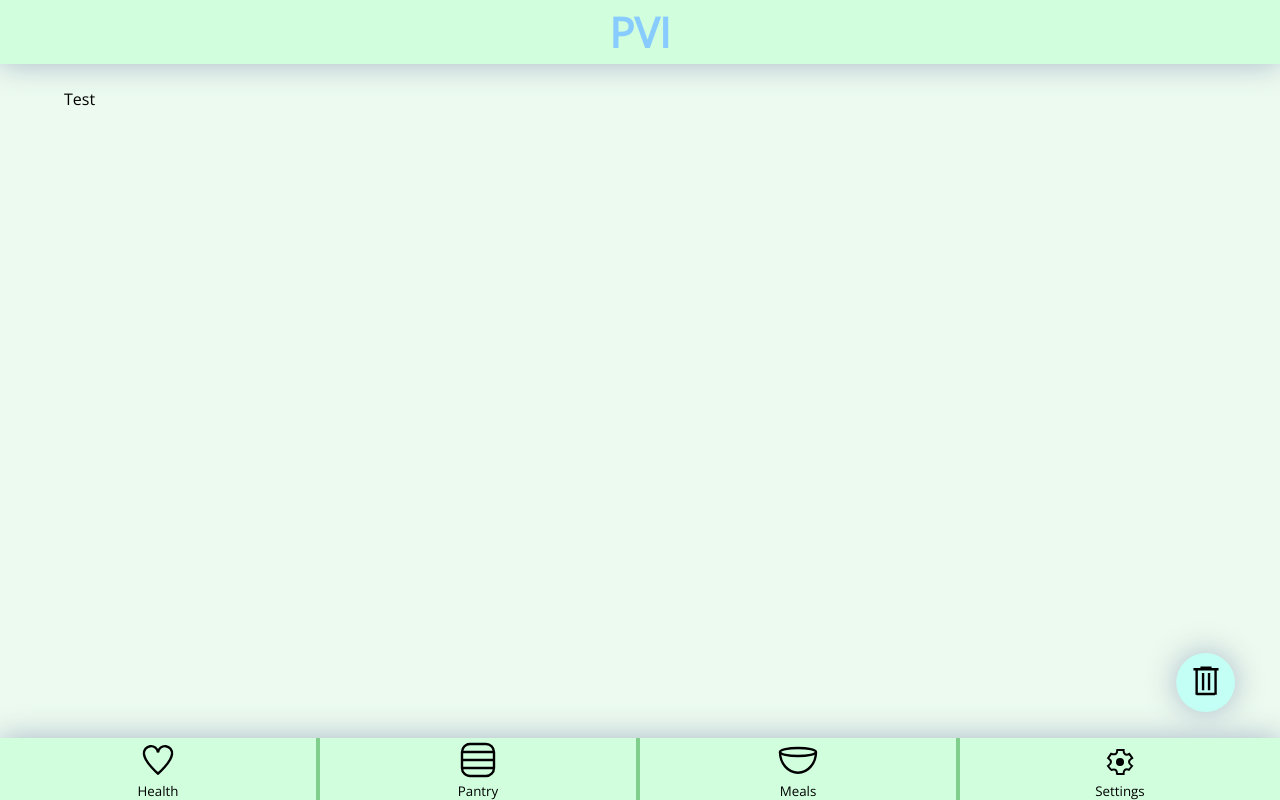
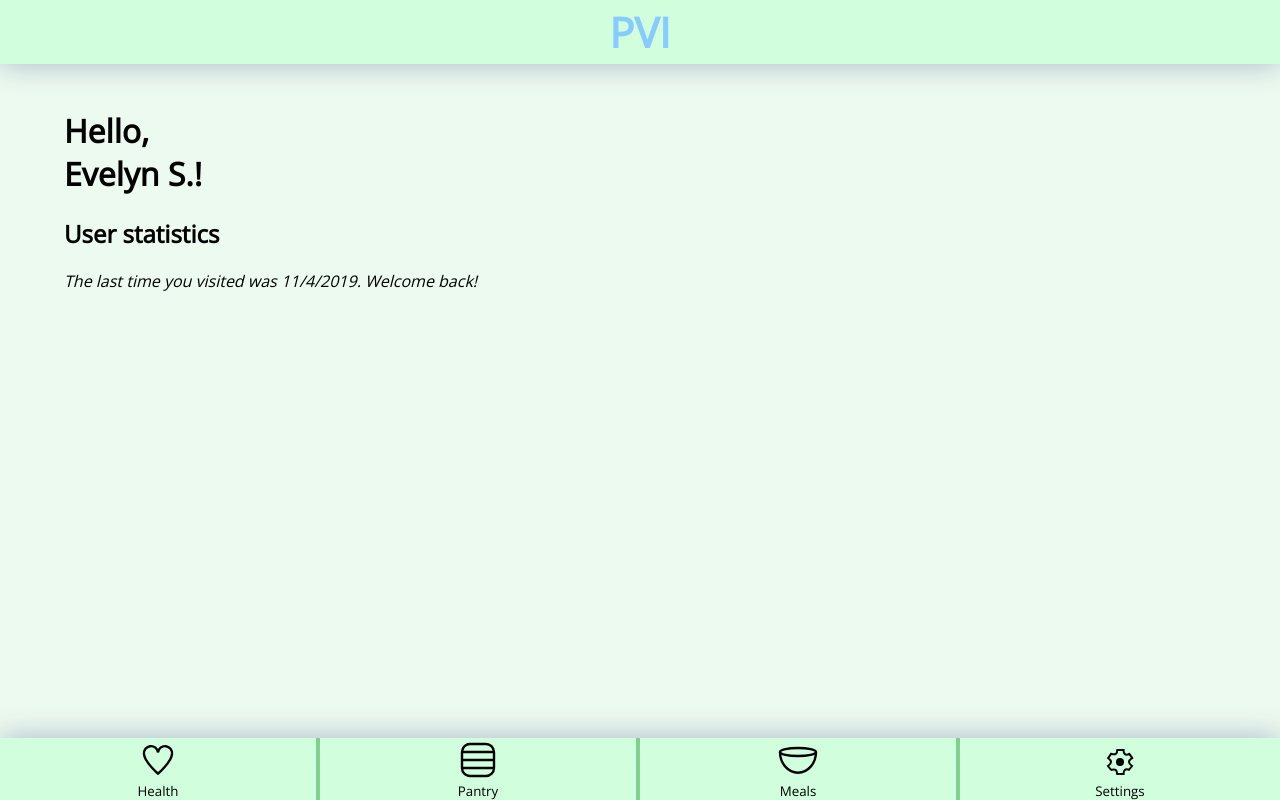
Before and after one commit to frankiekim5/Junior_Design_PVI, a Flask app: page / in a window 1280 px wide. Run offline with Flask 2, Linux system fonts and the light colour scheme.

Commit message:
Setup css system for app page, set up home and pantry pages for macro instances

```diff
--- a/demo/app.py
+++ b/demo/app.py
@@ -9,10 +9,8 @@ app = Flask(__name__)
 def main():
 	if request.method == "POST":
 		return render_template("index.html")
-	# page = render_template("home.html", name="Evelyn S.")
-	page = render_template("pantry.html")
 	# print(type(page))
-	return render_template("index.html", page=Markup(page))
+	return render_template("index.html", name="Evelyn S.")
 
 
 @app.route('/login')
@@ -21,14 +19,13 @@ def login():
 
 @app.route('/home')
 def home():
-	page = render_template("home.html", name="test")
 	return render_template("index.html", page=Markup(page))
 
 
 @app.route('/pantry')
 def pantry():
 	return render_template("pantry.html")
-	return render_template("index.html", page=Markup(page))
+	# return render_template("index.html")
 
 @app.route('/meals')
 def meals():
--- a/demo/static/home.css
+++ b/demo/static/home.css
@@ -12,9 +12,10 @@ about spacings too much
 
 */
 
+
 #homeContainer {
 	width: 90%;
-	margin: 8% 5%;
+	padding: 5vh 5%;
 }
 
 
--- a/demo/static/index.css
+++ b/demo/static/index.css
@@ -154,54 +154,6 @@
 	/*background-color: green;*/
 }
 
-#homeContainer {
-	width: 90%;
-	padding: 5vh 5%;
-}
-
-
-#homeWelcomeTitle {
-	font-size: 2em;
-	color:black;
-}
-
-
-/*PANTRY*/
-#pantryTrashButton {
-	/*visibility: hidden;*/
-
-	/*: min(50vw, 300px);*/
-	background-color: #C4FFF5;
-	padding: 1rem 1rem;
-
-	-webkit-clip-path: circle(40%);
-	clip-path: circle(40%);
-	clip: circle(40%);
-	z-index: -1;
-}
-
-#pantryTrashButton img {
-	max-height: 30pt;
-	height: 7vh;
-}
-
-#pantryTrashWrap {
-	display:block;
-	position: fixed;
-	bottom: 10vh;
-	right: 5vh;
-	filter: drop-shadow(0 0 15px #A8B8C8);
-	right: min(5vh, 3%);
-}
-
-#pantryContainer {
-	width: 90%;
-	padding: 5vh 5%;
-	height: 0px;
-}
-
-/*-------------------------------*/
-
 /*GENERICS*/
 
 button {
--- a/demo/static/pantry.css
+++ b/demo/static/pantry.css
@@ -11,28 +11,6 @@ about spacings too much
 
 
 */
-
-#pantryTrashButton {
-	/*visibility: hidden;*/
-	position: absolute;
-	bottom: 5%;
-	right: 5vh;
-	background-color: green;
-	padding: 1.5rem 1.5rem;
-	clip-path: circle(40%);
-	-webkit-clip-path: circle(40%);
-}
-
-#pantryTrashButton img {
-	height: 100pt;
-	max-height: 5vh;
-}
-
-#pantryContainer {
-	width: 95%;
-	margin: 8% 2.5%;
-	/*height: 100%;*/
-}
 
 #pantryTrashButton {
 	/*visibility: hidden;*/
@@ -57,10 +35,8 @@ about spacings too much
 	position: fixed;
 	bottom: 10vh;
 	right: 5vh;
-	z-index: 100;
-	text-decoration:blink;
+	filter: drop-shadow(0 0 15px #A8B8C8);
 	right: min(5vh, 3%);
-	filter: drop-shadow(0 0 15px #A8B8C8);
 }
 
 #pantryContainer {
@@ -68,6 +44,7 @@ about spacings too much
 	padding: 5vh 5%;
 	height: 0px;
 }
+
 
 
 /* GENERICS */
--- a/demo/templates/home.html
+++ b/demo/templates/home.html
@@ -1,4 +1,4 @@
-<!-- <!DOCTYPE html>
+<!DOCTYPE html>
 <html>
 <head>
 	<title>Home</title>
@@ -7,14 +7,23 @@
 	<link href="{{ url_for('static', filename='home.css') }}" rel="stylesheet" />
 </head>
 <body>
- -->
+
+
+{%- macro home(name) -%}
+{# CODE BELOW #}
+
 <div id="homeContainer">
 	<h1 id="homeWelcomeTitle">Hello,<br/>{{ name }}!</h1>
 	<h2>User statistics</h2>
 	<p><i>The last time you visited was 11/4/2019. Welcome back!</i></p>
 </div>
-<!--
+
+
+{# DO NOT CODE PAST THIS LINE#}
+{%- endmacro %}
+
+{{ home("Evelyn S.") }}
 
 
 </body>
-</html> -->
+</html>
--- a/demo/templates/index.html
+++ b/demo/templates/index.html
@@ -1,3 +1,6 @@
+{% from 'pantry.html' import pantry %}
+{% from 'home.html' import home %}
+
 <!DOCTYPE html>
 <html>
 <head>
@@ -6,6 +9,10 @@
 	<script src="https://ajax.googleapis.com/ajax/libs/jquery/3.4.1/jquery.min.js"></script>
 	<link href="https://fonts.googleapis.com/css?family=Open+Sans:300&display=swap" rel="stylesheet">
 	<link href="{{ url_for('static', filename='index.css') }}" rel="stylesheet" />
+	<link href="{{ url_for('static', filename='home.css') }}" rel="stylesheet" />
+	<link href="{{ url_for('static', filename='pantry.css') }}" rel="stylesheet" />
+	<link href="{{ url_for('static', filename='settings.css') }}" rel="stylesheet" />
+	<link href="{{ url_for('static', filename='meals.css') }}" rel="stylesheet" />
 	<script src="{{ url_for('static', filename='index.js') }}"></script>
 </head>
 <body scroll="no">
@@ -38,7 +45,7 @@
 		</ul>
 	</div>
 	<div id="container">
-		{{ page }}
+		{{ home(name) }}
 	</div>
 </body>
 </html>
--- a/demo/templates/pantry.html
+++ b/demo/templates/pantry.html
@@ -1,4 +1,4 @@
-<!-- <!DOCTYPE html>
+<!DOCTYPE html>
 <html>
 <head>
 	<title>Pantry</title>
@@ -6,12 +6,15 @@
 	<link href="https://fonts.googleapis.com/css?family=Open+Sans:300&display=swap" rel="stylesheet">
 	<link href="{{ url_for('static', filename='pantry.css') }}" rel="stylesheet" />
 
-</head> -->
+</head>
 <body>
+
+{%- macro pantry() -%}
+{# CODE BELOW #}
+
 
 <div id="pantryContainer">
 	Test
-
 	<span id='pantryTrashWrap'>
 		<button id="pantryTrashButton">
 			<img src="{{ url_for('static', filename='trash_black.svg') }}"/>
@@ -20,9 +23,10 @@
 
 </div>
 
-<!--
+{# DO NOT CODE PAST THIS LINE#}
+{%- endmacro %}
+
+{{ pantry() }}
+
 </body>
-<button id="pantryTrashButton">
-			<img src="{{ url_for('static', filename='trash_black.svg') }}"/>
-		</button>
-</html> -->
+</html>
```
